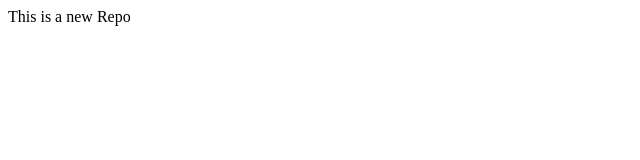
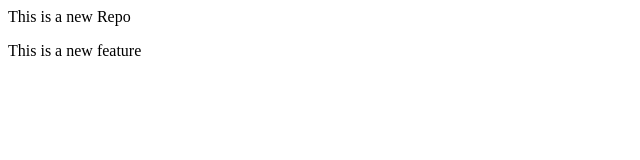
Before and after one commit to SAURABH-PANDEY-dev/LocalRepo, a plain HTML site: page index.html in a window 1280 px wide. Shown: the whole page, without its empty margins (0-640 px from the left). Drawn offline with Linux system fonts and the light colour scheme.

Commit message:
Add new feature

```diff
--- a/index.html
+++ b/index.html
@@ -1 +1,2 @@
 <p>This is a new Repo</p>
+<p>This is a new feature <!-- Added this line in the feature1 branch of the repo --></p>
```
